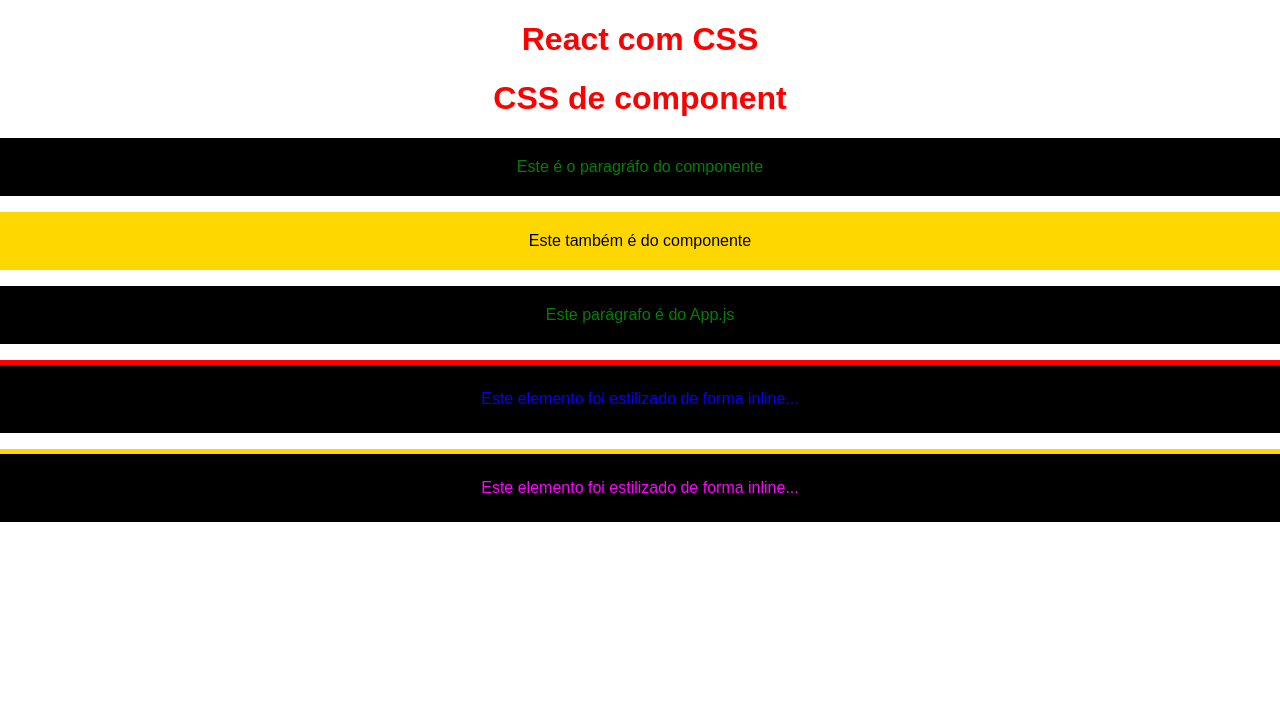
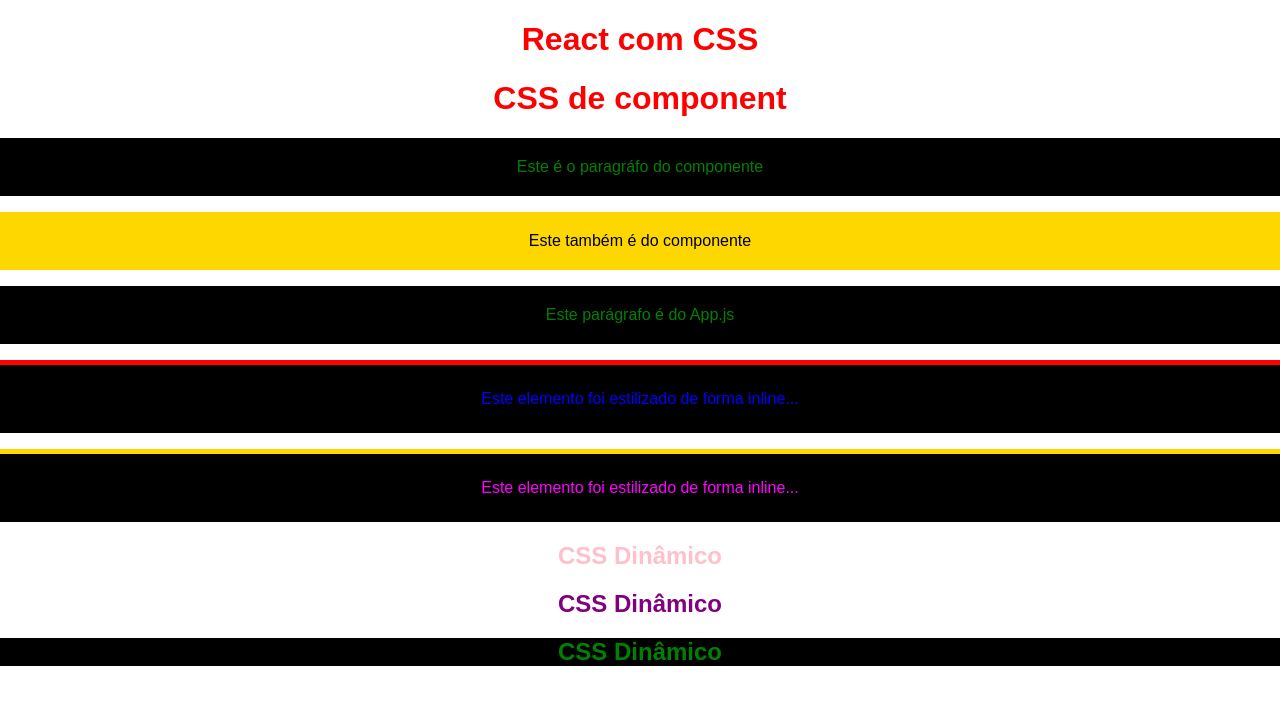
Before and after one commit to romildoalimajr/css, a React (Create React App) app: page / in a window 1280 px wide. Shown: the top 704 px of the page. Built offline with nearby package versions, Linux system fonts and the light colour scheme.

Commit message:
Aplicando CSS dinâmico inline.

```diff
--- a/src/App.js
+++ b/src/App.js
@@ -1,8 +1,14 @@
 import logo from './logo.svg';
 import './App.css';
+import { useState} from 'react';
 import MyComponent from './components/MyComponent';
 
 function App() {
+
+  const n = 15
+
+  const [name] = useState('Romildo');
+
   return (
     <div className="App">
       <h1>React com CSS</h1>
@@ -15,6 +21,11 @@
       <p style={{ color: 'magenta', padding: '25px', borderTop: "5px solid gold" }}>
         Este elemento foi estilizado de forma inline...
       </p>
+      {/* CSS Inline dinâmico */}
+      <h2 style={n < 10 ? ({ color: 'purple' }) : ({ color: 'pink' })}>CSS Dinâmico</h2>
+      <h2 style={n > 10 ? ({ color: 'purple' }) : ({ color: 'pink' })}>CSS Dinâmico</h2>
+      <h2 style={name === 'Romildo' ? ({ color: 'green', backgroundColor:"#000" }) : null }>CSS Dinâmico</h2>
+
 
     </div>
   );
```
